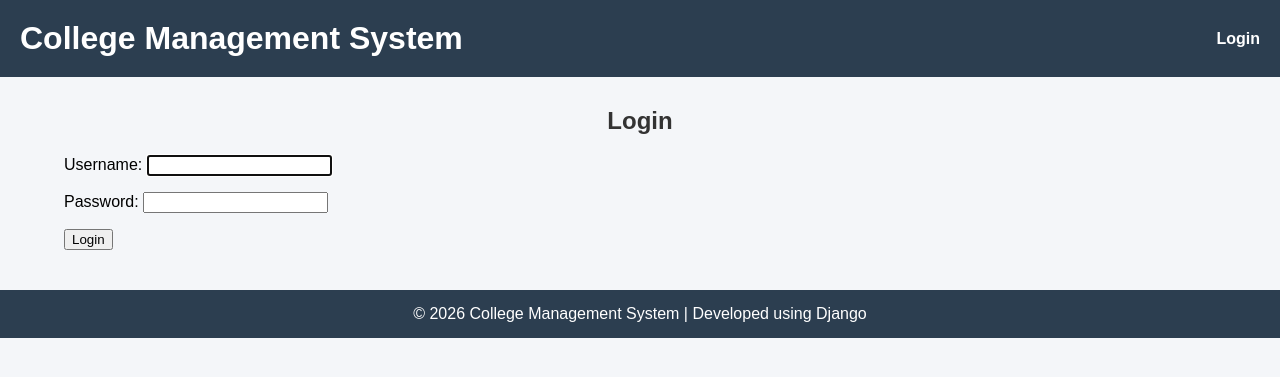
After one commit to mayank4111/django-college-management-system, a Django app: page /accounts/login/ in a window 1280 px wide. The commit adds this page. Shown: the top 377 px of the page. Run offline with Django 5.2, Linux system fonts and the light colour scheme.

Commit message:
Updated authentication system, login/logout UI and improved templates

```diff
--- a/College/settings.py
+++ b/College/settings.py
@@ -116,3 +116,5 @@ USE_TZ = True
 # https://docs.djangoproject.com/en/6.0/howto/static-files/
 
 STATIC_URL = 'static/'
+LOGIN_REDIRECT_URL = 'department_list'
+LOGOUT_REDIRECT_URL = 'login'
--- a/College/urls.py
+++ b/College/urls.py
@@ -14,12 +14,12 @@ Including another URLconf
     1. Import the include() function: from django.urls import include, path
     2. Add a URL to urlpatterns:  path('blog/', include('blog.urls'))
 """
-from django.contrib import admin
-from django.urls import path
+
 from django.contrib import admin
 from django.urls import path, include
 
 urlpatterns = [
     path('admin/', admin.site.urls),
     path('', include('Department.urls')),
+    path('accounts/', include('django.contrib.auth.urls')),
 ]
--- a/Department/templates/add_department.html
+++ b/Department/templates/Department/add_department.html
@@ -1,8 +1,8 @@
-{% extends 'base.html' %}
+{% extends 'Department/base.html' %}
 
 {% block content %}
 
-<h2>Add Department</h2>
+<h2>{% if form.instance.pk %}Edit Department{% else %}Add Department{% endif %}</h2>
 
 <form method="POST">
     {% csrf_token %}
@@ -12,6 +12,7 @@
     </div>
 
     <button type="submit">Save</button>
+    <a href="{% url 'department_list' %}">Cancel</a>
 
 </form>
 
--- a/Department/templates/base.html
+++ b/Department/templates/Department/base.html
@@ -15,7 +15,37 @@
             background-color: #2c3e50;
             color: white;
             padding: 20px;
-            text-align: center;
+        }
+
+        .header-container {
+            display: flex;
+            justify-content: space-between;
+            align-items: center;
+        }
+
+        h1 {
+            margin: 0;
+        }
+
+        .auth-links {
+            font-size: 16px;
+        }
+
+        .auth-links a {
+            color: white;
+            text-decoration: none;
+            margin-left: 15px;
+            font-weight: bold;
+        }
+
+        .logout-btn {
+            background: none;
+            border: none;
+            color: white;
+            font-weight: bold;
+            cursor: pointer;
+            font-size: 16px;
+            margin-left: 15px;
         }
 
         h2 {
@@ -85,7 +115,23 @@
 <body>
 
 <header>
-    <h1>College Management System</h1>
+    <div class="header-container">
+        <h1>College Management System</h1>
+
+        <div class="auth-links">
+            {% if user.is_authenticated %}
+                Welcome {{ user.username }}
+
+                <form action="{% url 'logout' %}" method="post" style="display:inline;">
+                    {% csrf_token %}
+                    <button type="submit" class="logout-btn">Logout</button>
+                </form>
+
+            {% else %}
+                <a href="{% url 'login' %}">Login</a>
+            {% endif %}
+        </div>
+    </div>
 </header>
 
 <div class="container">
--- a/Department/templates/department_list.html
+++ b/Department/templates/Department/department_list.html
@@ -1,4 +1,4 @@
-{% extends 'base.html' %}
+{% extends "Department/base.html" %}
 
 {% block content %}
 
--- /dev/null
+++ b/Department/templates/registration/login.html
@@ -0,0 +1,11 @@
+{% extends 'Department/base.html' %}
+
+{% block content %}
+<h2>Login</h2>
+
+<form method="POST">
+    {% csrf_token %}
+    {{ form.as_p }}
+    <button type="submit">Login</button>
+</form>
+{% endblock %}
--- a/Department/urls.py
+++ b/Department/urls.py
@@ -1,9 +1,9 @@
 from django.urls import path
-from . import views
+from .views import DepartmentListView, AddDepartmentView, EditDepartmentView, DeleteDepartmentView
 
 urlpatterns = [
-    path('', views.department_list, name='department_list'),
-    path("add/", views.add_department, name='add_department'),
-    path('edit/<int:id>/', views.edit_department, name='edit_department'),
-    path('delete/<int:id>/', views.delete_department, name='delete_department'),
+    path('', DepartmentListView.as_view(), name='department_list'),
+    path('add/', AddDepartmentView.as_view(), name='add_department'),
+    path('edit/<int:id>/', EditDepartmentView.as_view(), name='edit_department'),
+    path('delete/<int:id>/', DeleteDepartmentView.as_view(), name='delete_department'),
 ]
```
Also changed, not shown: Department/templates/Department/confirm_delete.html (added, +14 -0 lines), Department/views.py (+165 -32 lines).
